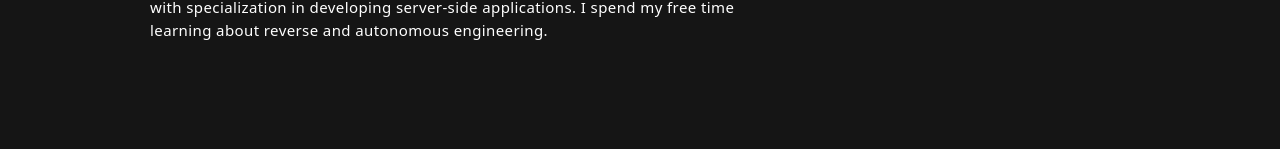
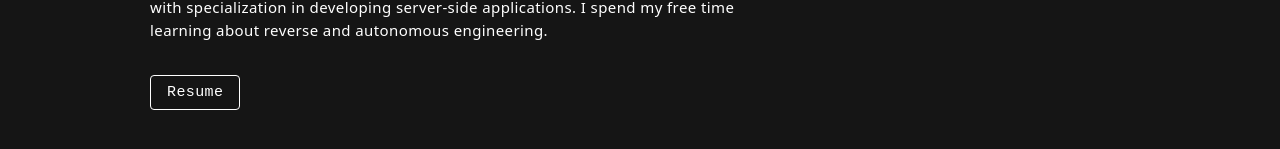
Before and after one commit to The-True-Hooha/portfolio-v1, a Next.js app: page / in a window 1280 px wide. Shown: the part 349-498 px from the top of the page. Built offline with nearby package versions, Linux system fonts and the light colour scheme.

Commit message:
refactor: hero component

```diff
--- a/components/Hero.js
+++ b/components/Hero.js
@@ -20,16 +20,16 @@ const HeroSection = () => {
             my free time learning about reverse and autonomous engineering.
           </p>
 
-        {/* <div className="font-SFMono text-[20px] text-white md:text-[25px] lg:mt-[30px] mt-10">
+        <div className="font-SFMono text-[15px] text-white md:text-[25px] lg:mt-[30px] mt-10">
           <Link href="https://drive.google.com/file/d/1TYUoQ9suUB8GuZbtSWVsaqcm5JD4ljoJ/view?usp=sharing">
             <a
               target="_blank"
-              className="border hover:bg-[#1b1b1d] px-6 py-3 text-[15px] border-white rounded"
+              className="border hover:bg-[#1b1b1d] px-4 py-2 text-[15px] border-white rounded"
             >
               Resume
             </a>
           </Link>
-        </div> */}
+        </div>
     </div>
   );
 };
```
